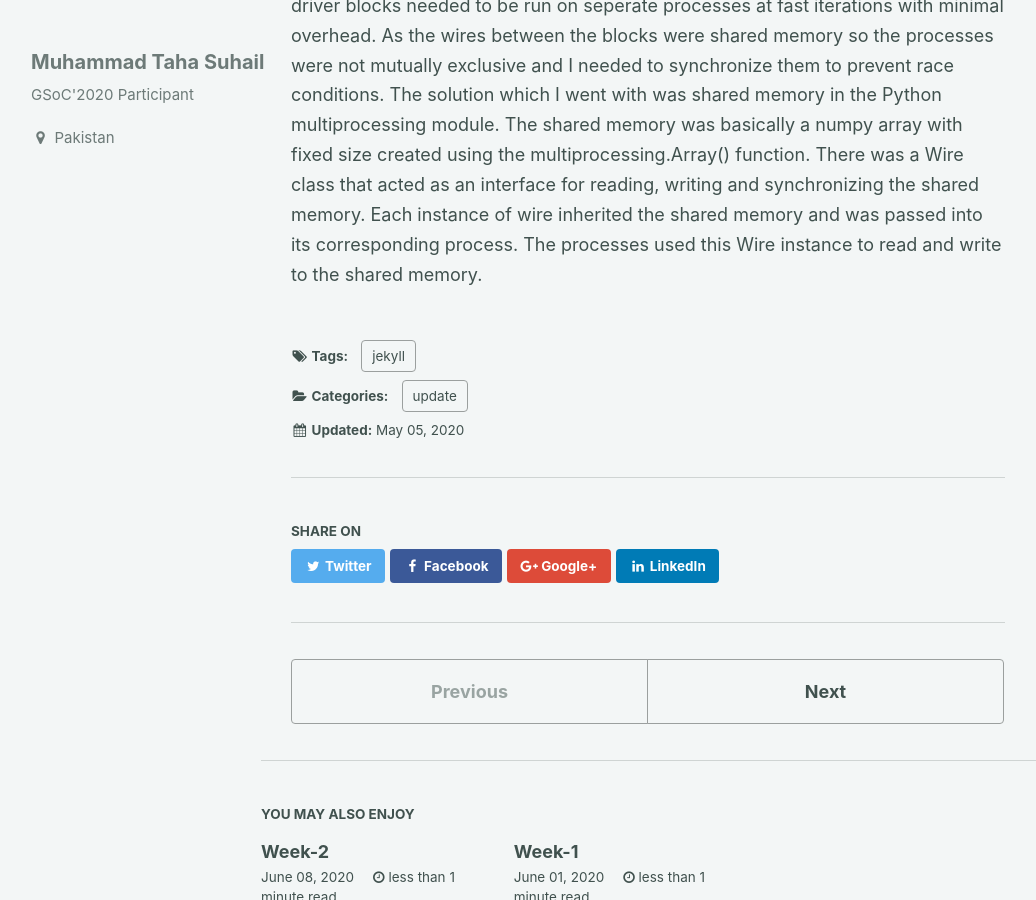
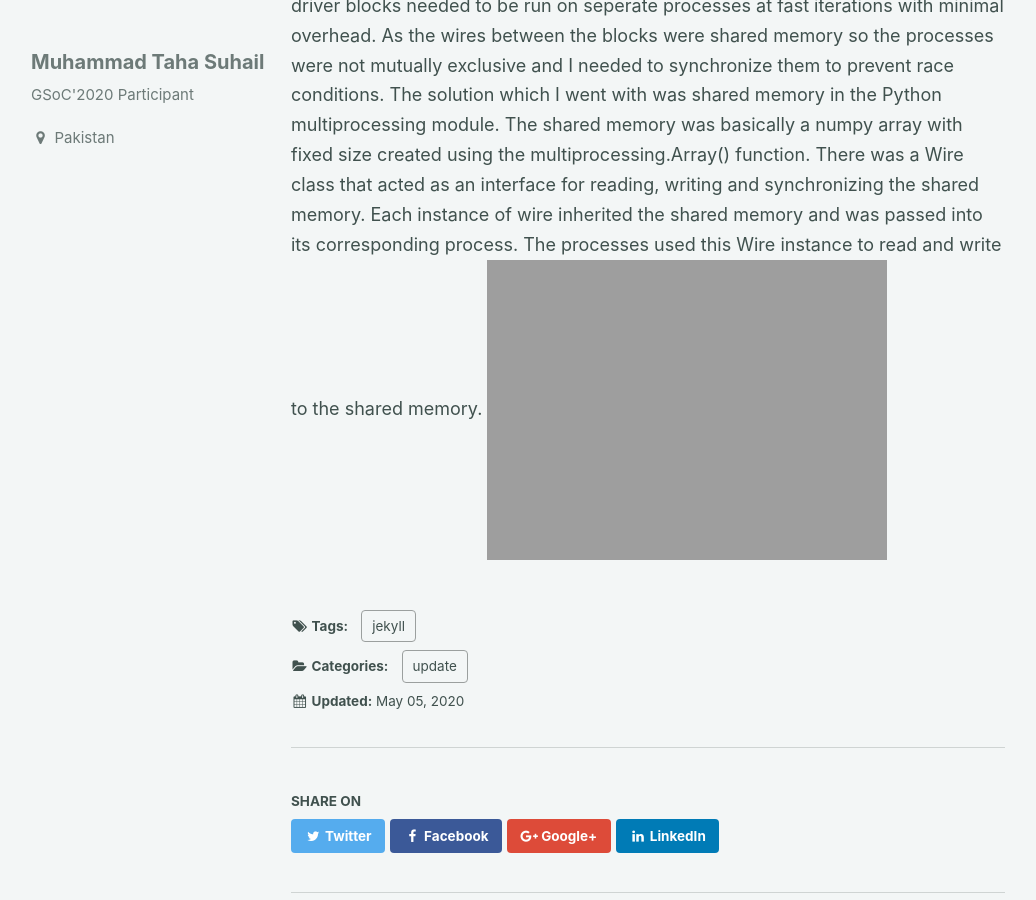
Before and after one commit to TheRoboticsClub/colab-gsoc2020-Muhammad_Taha, a Jekyll site: the page built from docs/_posts/2020-05-05-Community-Bonding-Period.md, in a window 1280 px wide and 900 px high, scrolled down 1393 px. Shown: the whole window, without its empty margins (7-1043 px from the left). Built offline with Jekyll 4.4.1, drawn with Linux system fonts in a browser that asks for light colours.

Commit message:
Update 2020-05-05-Community-Bonding-Period.md

```diff
--- a/docs/_posts/2020-05-05-Community-Bonding-Period.md
+++ b/docs/_posts/2020-05-05-Community-Bonding-Period.md
@@ -26,3 +26,4 @@ https://www.youtube.com/watch?v=bemMHKJL1Iw
 
 ## Week-3
 During the third week, the threaded application was to be converted into a multi-process based solution as Python threading module does not support multiple cores due to Global Interpreter Lock (GIL). This was challenging because all of the driver blocks needed to be run on seperate processes at fast iterations with minimal overhead. As the wires between the blocks were shared memory so the  processes were not mutually exclusive and I needed to synchronize them to prevent race conditions. The solution which I went with was shared memory in the Python multiprocessing module. The shared memory was basically a numpy array with fixed size created using the multiprocessing.Array() function. There was a Wire class that acted as an interface for reading, writing and synchronizing the shared memory. Each instance of wire inherited the shared memory and was passed into its corresponding process. The processes used this Wire instance to read and write to the shared memory.
+![alt_text]({{ "assets/images/week3.jpg" | absolute_url }})
```
